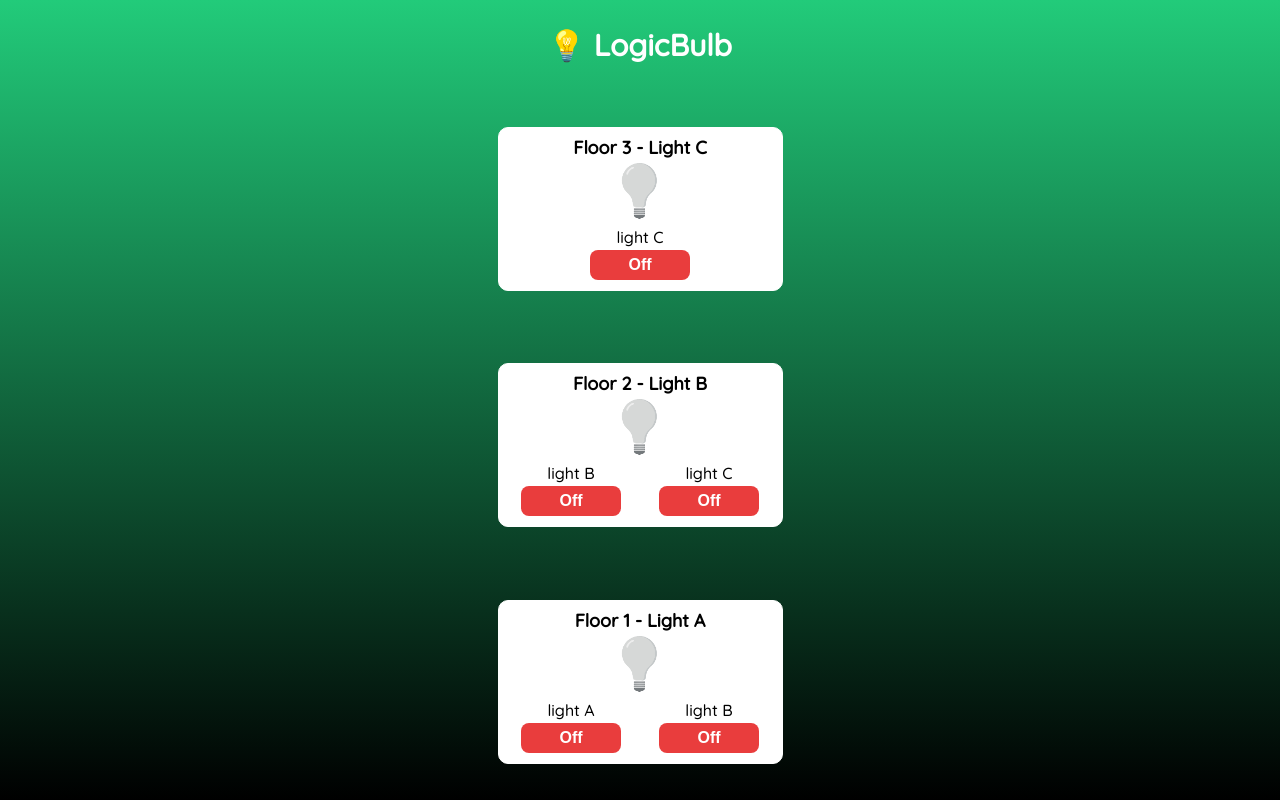
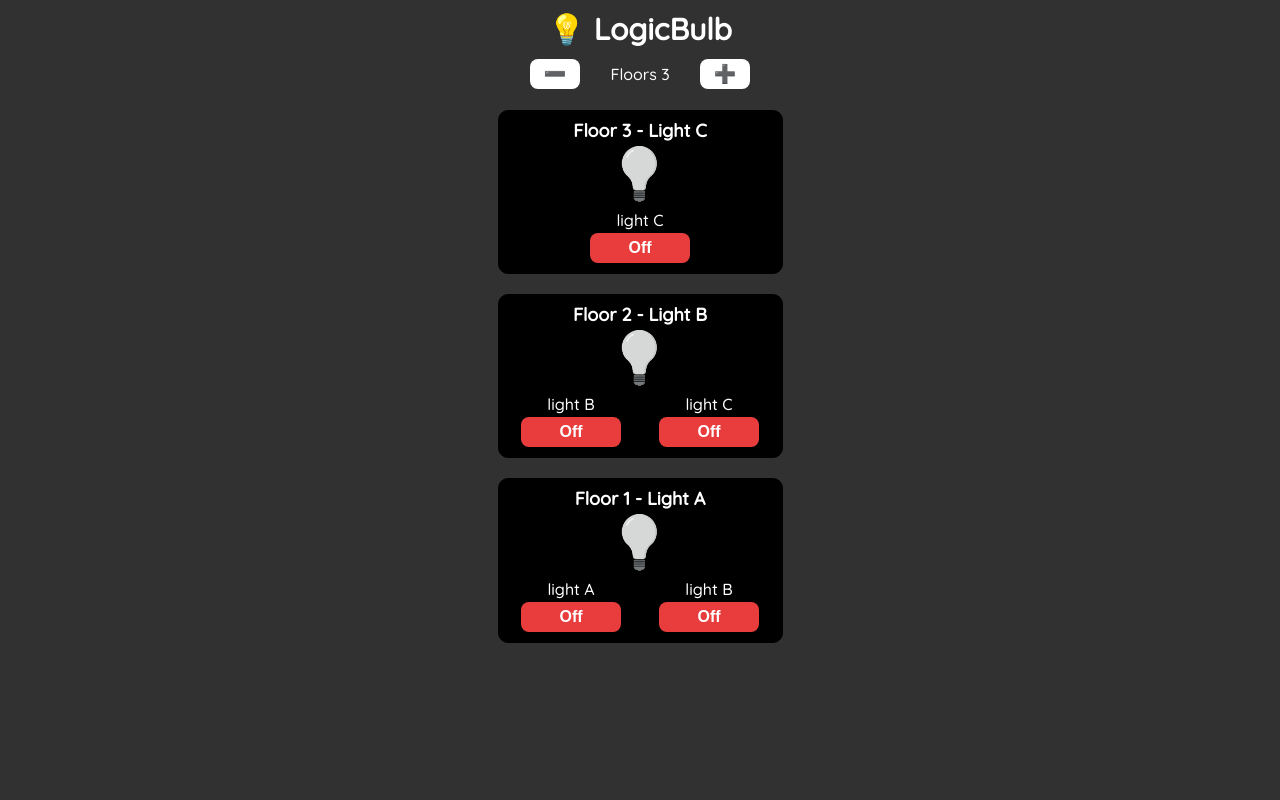
Before and after one commit to juanfel254/LogicBulb, a React (Create React App) app: page / in a window 1280 px wide. Built offline with nearby package versions, Linux system fonts and the light colour scheme.

Commit message:
Floors control created

```diff
--- a/src/components/house/House.css
+++ b/src/components/house/House.css
@@ -1,5 +1,5 @@
 .main-title {
-  margin: 0;
+  margin: 10px 0 0 0;
   font-size: 30px;
   color: var(--white);
 }
@@ -9,28 +9,20 @@
   flex-direction: column;
   justify-content: space-around;
   align-items: center;
-  height: 100%;
 }
 
-.floor-container {
-  display: flex;
-  flex-direction: column;
-  justify-content: center;
-  align-items: center;
-  /*height: 100%;*/
-  margin: 10px 0;
-  border: 1px solid var(--white);
-  border-radius: 10px;
-  background-color: var(--white);
-  width: 283px;
+.day {
+  color: white;
 }
 
-.floor-container img {
-  width: 40px;
-  margin: 4px 0 0 0;
+.day-background {
+  background-color: white;
 }
 
-.floor-name {
-  margin: 8px 0 0 0;
-  font-size: 18px;
+.night {
+  color: black;
 }
+
+.night-background {
+  background-color: black;
+}
--- a/src/components/house/House.jsx
+++ b/src/components/house/House.jsx
@@ -1,30 +1,11 @@
+import { useState } from "react";
+import FloorsControl from "./buttons/FloorsControl.jsx";
+import Floor from "./floor/Floor.jsx";
 import "./House.css"
-import Floor from "./floor/Floor.jsx";
-import { useState } from "react";
 
 export default function House(){
 
-/*   const floorsNumber = 3, floorsStates = [];
-  for (let i = 0; i < floorsNumber; i++) {
-    floorsStates.push([]);
-    [floorsStates[i][0], floorsStates[i][1]] = useState(false);
-  }
-  console.log(floorsStates);
-
-  const generateFloors = () => {
-    for (let i = floorsNumber; i > floorsNumber; i--){
-      return (
-        <Floor
-        floorNumber = {`${i}`}
-        dual = {true}
-        lightA = {floorsStates[i][0]}
-        setLightA = {floorsStates[i][1]}
-        lightB = {floorsStates[i+1][0]}
-        setLightB = {floorsStates[i+1][1]}
-        />
-      )
-    }
-  } */
+  const [floors, setFloors] = useState(3);
 
   const [light1, setLight1] = useState(false);
   const [light2, setLight2] = useState(false);
@@ -33,6 +14,10 @@ export default function House(){
   return(
     <div className = "house-container">
       <h1 className = "main-title">💡 LogicBulb</h1>
+      <FloorsControl
+        floors={floors}
+        setFloors={setFloors}
+      />
       <Floor
         floorNumber = "3"
         dual = {false}
--- /dev/null
+++ b/src/components/house/buttons/FloorsControl.css
@@ -0,0 +1,18 @@
+section.floors-control-container {
+  display: flex;
+  justify-content: space-between;
+  align-items: center;
+  width: 220px;
+  color: white;
+}
+
+button.floors-control {
+  background-color: rgb(255, 255, 255);
+  color: black;
+  font-size: 18px;
+  width: 50px;
+}
+
+button.floors-control:hover {
+  background-color: #FFD600;
+}
--- /dev/null
+++ b/src/components/house/buttons/FloorsControl.jsx
@@ -0,0 +1,18 @@
+import "./FloorsControl.css";
+
+export default function FloorsControl({ floors, setFloors }) {
+
+  const moreFloors = () => {setFloors( floors += 1);}
+  const lessFloors = () => {
+    if (floors > 0)
+    setFloors (floors -= 1);
+  }
+
+  return (
+    <section className="floors-control-container">
+      <button className="floors-control" onClick={lessFloors}> ➖ </button>
+      <p>Floors {floors}</p>
+      <button className="floors-control" onClick={moreFloors}> ➕ </button>
+    </section>
+  )
+}
--- /dev/null
+++ b/src/components/house/floor/Floor.css
@@ -0,0 +1,23 @@
+.floor-container {
+  display: flex;
+  flex-direction: column;
+  justify-content: center;
+  align-items: center;
+  /*height: 100%;*/
+  margin: 10px 0;
+  border: 1px solid black;
+  border-radius: 10px;
+  background-color: black;
+  width: 283px;
+}
+
+.floor-container img {
+  width: 40px;
+  margin: 4px 0 0 0;
+}
+
+.floor-name {
+  margin: 8px 0 0 0;
+  font-size: 18px;
+  color: white;
+}
--- a/src/components/house/floor/Floor.jsx
+++ b/src/components/house/floor/Floor.jsx
@@ -1,6 +1,7 @@
 import Light from './light/Light.jsx';
 import lightOff from  "../img/lightOff.png" ;
 import lightOn from "../img/lightOn.png";
+import "./Floor.css";
 
 export default function Floor({ floorNumber, dual, lightA, setLightA, lightB, setLightB }){
 
@@ -20,8 +21,8 @@ export default function Floor({ floorNumber, dual, lightA, setLightA, lightB, se
   }
 
   return (
-    <div className = "floor-container">
-    <h2 className = "floor-name">Floor {floorNumber} - Light {lightTagA}</h2>
+    <div className = {`floor-container ${lightA ? "day-background": "night-background"}`}>
+    <h2 className = {`floor-name ${lightA ? "night" : "day"}`}>Floor {floorNumber} - Light {lightTagA}</h2>
     <img src = {lightA ? lightOn : lightOff} alt = "Lightbulb" />
     <ul className = "switches-container">
         <Light
--- a/src/components/house/floor/light/Light.css
+++ b/src/components/house/floor/light/Light.css
@@ -11,6 +11,7 @@
   display: flex;
   flex-direction: column;
   gap: 3px;
+  color: white;
 }
 
 button {
--- a/src/components/house/floor/light/Light.jsx
+++ b/src/components/house/floor/light/Light.jsx
@@ -7,12 +7,13 @@ export default function Light({ floorNumber, lightTag, lightState, lightSetState
   }
 
   return (
-    <li className="indv-switch-container">
+    <li className={`indv-switch-container ${lightState ? "night" : "day"}`}>
       <label htmlFor={`swtich-floor${floorNumber}-ligth${lightTag}`}>light {lightTag}</label>
       <button
         className={lightState ? "background-green" : "background-red"}
         id={`swtich-floor${floorNumber}-light${lightTag}`}
-        onClick={handleSwitch}>{lightState ? "On" : "Off"}
+        onClick={handleSwitch}>
+        {lightState ? "On" : "Off"}
       </button>
     </li>
   )
--- a/src/index.css
+++ b/src/index.css
@@ -25,8 +25,7 @@ body {
   background-color: #b5b2b2;
   height: 100%;
   margin: 0;
-  background: rgb(0, 0, 0);
-  background: linear-gradient(0deg, rgba(0, 0, 0, 1) 0%, rgba(34, 203, 122, 1) 100%);
+  background: rgb(49, 49, 49);
   display: flex;
   justify-content: center;
   -webkit-font-smoothing: antialiased;
```
